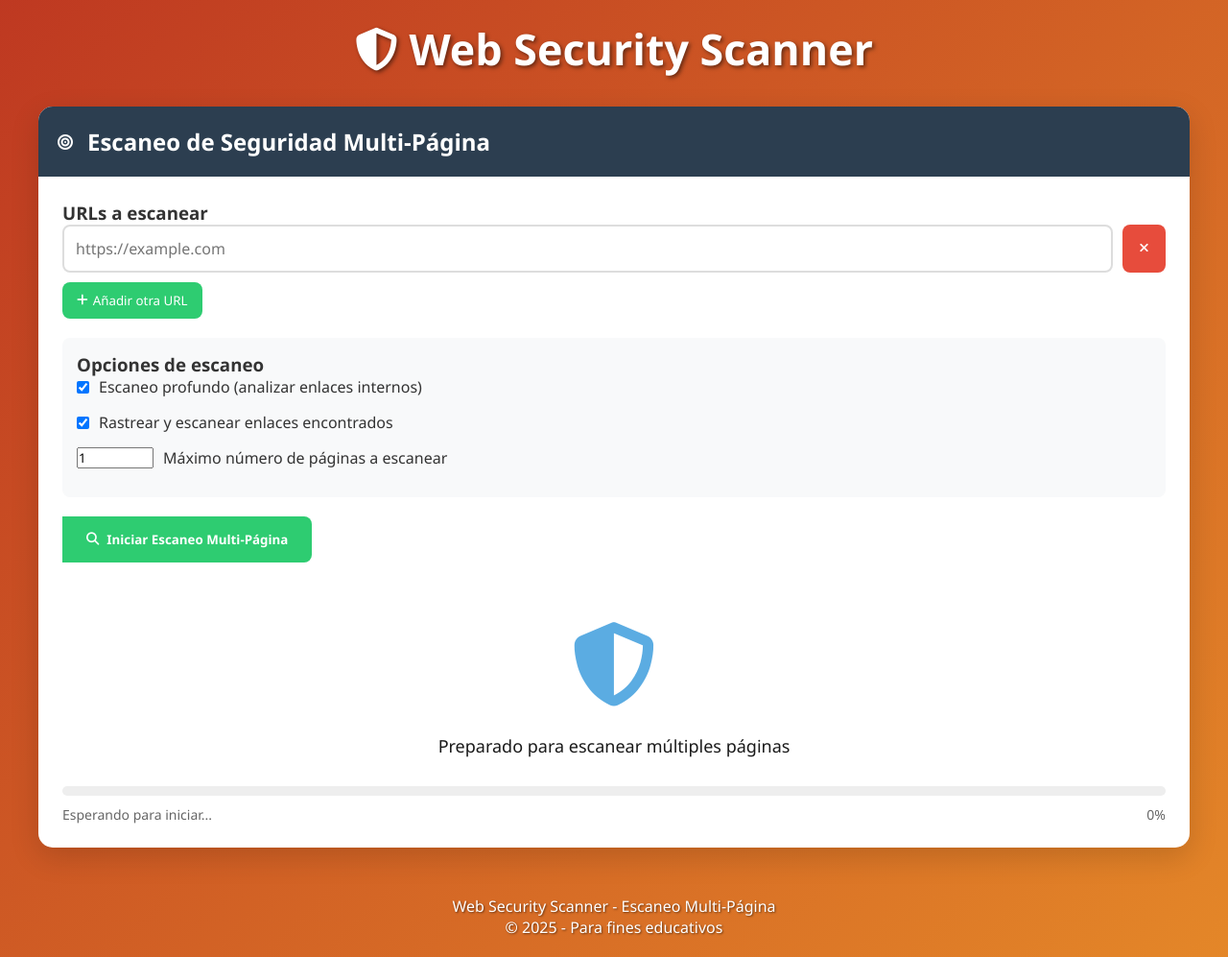
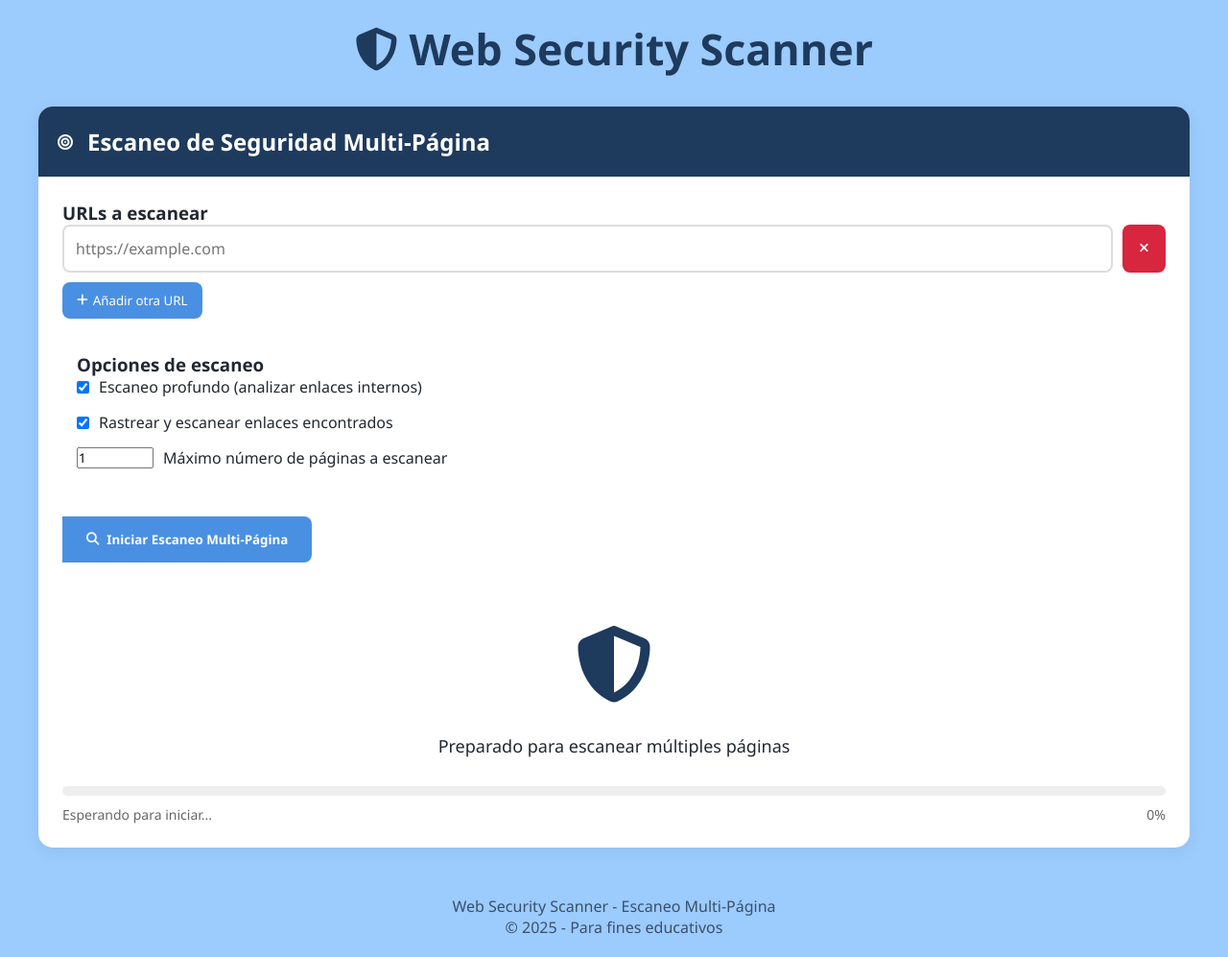
Before and after one commit to kevintarazona/escaner, a Flask app: page / in a window 1280 px wide. Shown: the whole page at 96% size. Run offline with Flask 3, Linux system fonts and the light colour scheme.

Commit message:
cambio de tonalidad a azul, y eliminacion de animacion

```diff
--- a/escaner/static/styles.css
+++ b/escaner/static/styles.css
@@ -1,12 +1,14 @@
-  :root {
-            --primary: #3498db;
-            --secondary: #2c3e50;
-            --success: #2ecc71;
-            --warning: #f39c12;
-            --danger: #e74c3c;
-            --dark: #1a1a1a;
-            --light: #f8f9fa;
-        }
+    :root {
+        --primary: #1e3a5c;      /* Azul oscuro */
+        --secondary: #3a506b;    /* Azul grisáceo */
+        --success: #4a90e2;      /* Azul claro para éxito */
+        --warning: #b0b7c3;      /* Gris claro para advertencia */
+        --danger: #d7263d;       /* Rojo sobrio para errores */
+        --dark: #222831;         /* Gris muy oscuro */
+        --light: #7ab9fdbd;        /* Blanco azulado */
+        --text-main: #222831;    /* Texto principal */
+        --text-light: #ffffff;   /* Texto claro */
+    }
 
         * {
             margin: 0;
@@ -16,18 +18,10 @@
         }
 
         body {
-            background: linear-gradient(135deg, #1a2a6c, #b21f1f, #fdbb2d);
-            background-size: 400% 400%;
-            animation: gradient 15s ease infinite;
-            color: #333;
+            background: var(--light);
+            color: var(--text-main);
             min-height: 100vh;
             padding: 20px;
-        }
-
-        @keyframes gradient {
-            0% { background-position: 0% 50%; }
-            50% { background-position: 100% 50%; }
-            100% { background-position: 0% 50%; }
         }
 
         .container {
@@ -38,8 +32,8 @@
         header {
             text-align: center;
             margin-bottom: 30px;
-            color: white;
-            text-shadow: 2px 2px 4px rgba(0, 0, 0, 0.5);
+            color: var(--primary);
+            text-shadow: none;
         }
 
         header h1 {
@@ -53,16 +47,16 @@
         }
 
         .card {
-            background: white;
+            background: #fff;
             border-radius: 15px;
-            box-shadow: 0 10px 30px rgba(0, 0, 0, 0.15);
+            box-shadow: 0 4px 16px rgba(30, 58, 92, 0.08);
             overflow: hidden;
             margin-bottom: 30px;
         }
 
         .card-header {
-            background: var(--secondary);
-            color: white;
+            background: var(--primary);
+            color: var(--text-light);
             padding: 20px;
             display: flex;
             align-items: center;
@@ -96,8 +90,8 @@
             padding: 15px 25px;
             border: none;
             border-radius: 0 8px 8px 0;
-            background: var(--primary);
-            color: white;
+            background: var(--secondary);
+            color: var(--text-light);
             font-weight: bold;
             cursor: pointer;
             transition: background 0.3s;
@@ -286,8 +275,8 @@
         footer {
             text-align: center;
             margin-top: 50px;
-            color: white;
-            text-shadow: 1px 1px 2px rgba(0, 0, 0, 0.5);
+            color: var(--secondary);
+            text-shadow: none;
         }
 
         /* Nuevos estilos para múltiples páginas */
@@ -345,7 +334,7 @@
         .scan-options {
             margin: 20px 0;
             padding: 15px;
-            background: var(--light);
+            background: var(--text-light);
             border-radius: 8px;
         }
 
```
Also changed, not shown: other parts of escaner/static/styles.css (+9 -14 lines).
